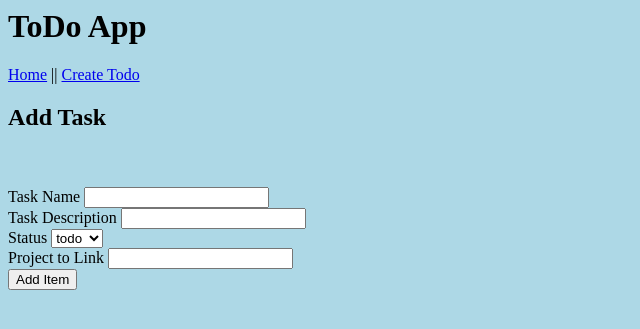
After one commit to agray998/flask-todo-demo, a Flask app: page /create-todo in a window 1280 px wide. The commit adds this page. Shown: the top 329 px of the page, without its empty margins (0-640 px from the left). Run offline with Flask 2, Linux system fonts and the light colour scheme.

Commit message:
added create todo form

```diff
--- a/application/__init__.py
+++ b/application/__init__.py
@@ -1,11 +1,12 @@
 from flask import Flask
 from flask_sqlalchemy import SQLAlchemy
 # import pymysql
-# from os import getenv
+from os import getenv
 
 app = Flask(__name__)
 app.config['SQLALCHEMY_DATABASE_URI'] = 'sqlite:///data.db'
 app.config['SQLALCHEMY_TRACK_MODIFICATIONS'] = False
+app.config['SECRET_KEY'] = getenv('secret_key')
 
 db = SQLAlchemy(app)
 
--- /dev/null
+++ b/application/forms.py
@@ -0,0 +1,9 @@
+from flask_wtf import FlaskForm
+from wtforms import StringField, IntegerField, SelectField, DateField, SubmitField
+
+class AddToDo(FlaskForm):
+    title = StringField("Task Name")
+    desc = StringField("Task Description")
+    status = SelectField("Status", choices=[('todo', 'todo'), ('done', 'done')])
+    proj_id = IntegerField("Project to Link")
+    submit = SubmitField("Add Item")
--- a/application/routes.py
+++ b/application/routes.py
@@ -1,6 +1,7 @@
-from flask import redirect, url_for, render_template
+from flask import redirect, url_for, render_template, request
 from application import app, db
 from application.models import Todo, Project
+from application.forms import AddToDo
 from datetime import date, timedelta
 
 @app.route('/')
@@ -21,12 +22,19 @@ def done():
     res = [str(t) for t in Todo.query.filter_by(status='done').order_by(Todo.title.desc()).all()]
     return render_template('done.html', res = res)
 
-@app.route('/create/<int:pnum>/<title>/<desc>')
-def create(pnum, title, desc):
-    todo = Todo(title=title, desc=desc, status='todo', proj_id = pnum)
-    db.session.add(todo)
-    db.session.commit()
-    return redirect(url_for('home'))
+@app.route('/create-todo', methods=['GET', 'POST'])
+def create():
+    form = AddToDo()
+    if request.method == 'POST':
+        title = form.title.data
+        desc = form.desc.data
+        status = form.status.data
+        proj = form.proj_id.data
+        new_todo = Todo(title = title, status = status, desc = desc, proj_id = proj)
+        db.session.add(new_todo)
+        db.session.commit()
+        return redirect(url_for('home'))
+    return render_template('add_todo.html', form = form)
 
 @app.route('/create-proj/<name>')
 def create_project(name):
--- /dev/null
+++ b/application/templates/add_todo.html
@@ -0,0 +1,20 @@
+{% extends 'layout.html' %}
+{% block body %}
+<h2>Add Task</h2>
+<br>
+<div class="form">
+    <form method="POST" action="">
+        {{ form.hidden_tag() }}
+        <br>
+        {{ form.title.label }} {{ form.title }}
+        <br>
+        {{ form.desc.label }} {{ form.desc }}
+        <br>
+        {{ form.status.label }} {{ form.status }}
+        <br>
+        {{ form.proj_id.label }} {{ form.proj_id }}
+        <br>
+        {{ form.submit }}
+    </form>
+</div>
+{% endblock body %}
--- a/application/templates/layout.html
+++ b/application/templates/layout.html
@@ -4,7 +4,7 @@
     </head>
     <body style="background-color: lightblue;">
         <h1>ToDo App</h1>
-        <a href="{{ url_for('home') }}">Home</a>
+        <a href="{{ url_for('home') }}">Home</a> || <a href="{{ url_for('create') }}">Create Todo</a>
         <br>
         {% block body %}
         {% endblock body %}
--- a/requirements.txt
+++ b/requirements.txt
@@ -1,3 +1,5 @@
 flask
 flask-sqlalchemy
 pymysql
+flask-wtf
+wtforms
```
